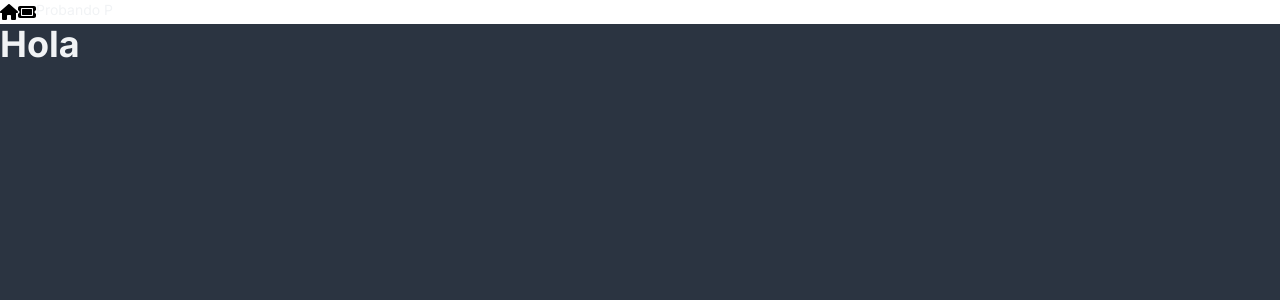
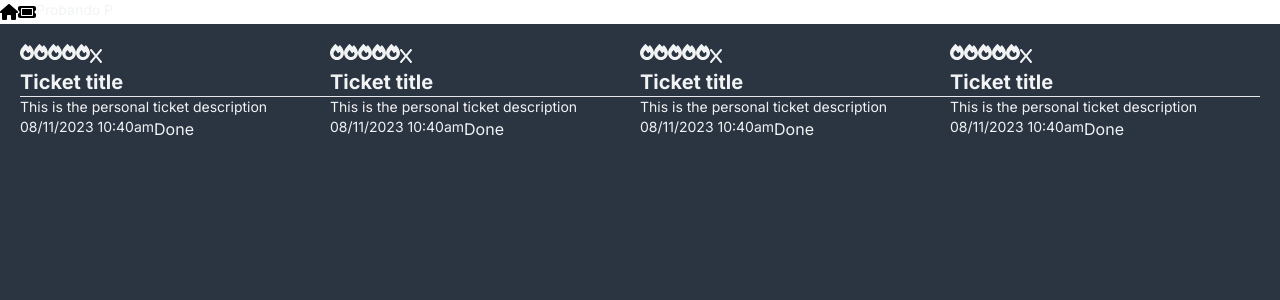
Before and after one commit to Enzo-cam/dpec-ticket, a Next.js app: page / in a window 1280 px wide. Shown: the top 300 px of the page. Built offline with nearby package versions, Linux system fonts and the light colour scheme; no server answers; the database is empty.

Commit message:
Feat: get tickets and display them

```diff
--- a/src/app/page.tsx
+++ b/src/app/page.tsx
@@ -1,6 +1,52 @@
+"use client"
+import {useState, useEffect} from 'react'
+import TicketCard from "@/Components/TicketCard";
+import { ITicket } from "@/Interfaces/ITicket";
 
-export default function Home() {
-  return(
-    <h1>Hola</h1>
-  )
-}
+const getTickets = async (): Promise<ITicket[] | undefined> => {
+  try {
+    const res = await fetch("/api/ticket", {
+      cache: "no-store",
+    });
+    return res.json();
+  } catch (error) {
+    console.log("Fallo en obtener los tickets: ", error);
+  }
+};
+
+const Home = () => {
+  const [tickets, setTickets] = useState<ITicket[]>([]);
+
+  useEffect(() => {
+    const fetchTickets = async () => {
+      const fetchedTickets = await getTickets();
+      if (fetchedTickets) {
+        setTickets(fetchedTickets);
+      }
+    };
+
+    fetchTickets();
+  }, []);
+
+
+  // const uniqueCategories = [
+  //   ...new Set(tickets?.map(({ category }) => category)),
+  // ];
+
+  console.log("Probando")
+  console.log(tickets)
+
+  return (
+    <div className="p-5">
+      <div className="lg:grid grid-cols-2 xl:grid-cols-4">
+        <TicketCard />
+
+        <TicketCard />
+        <TicketCard />
+        <TicketCard />
+      </div>
+    </div>
+  );
+};
+
+export default Home;
```
